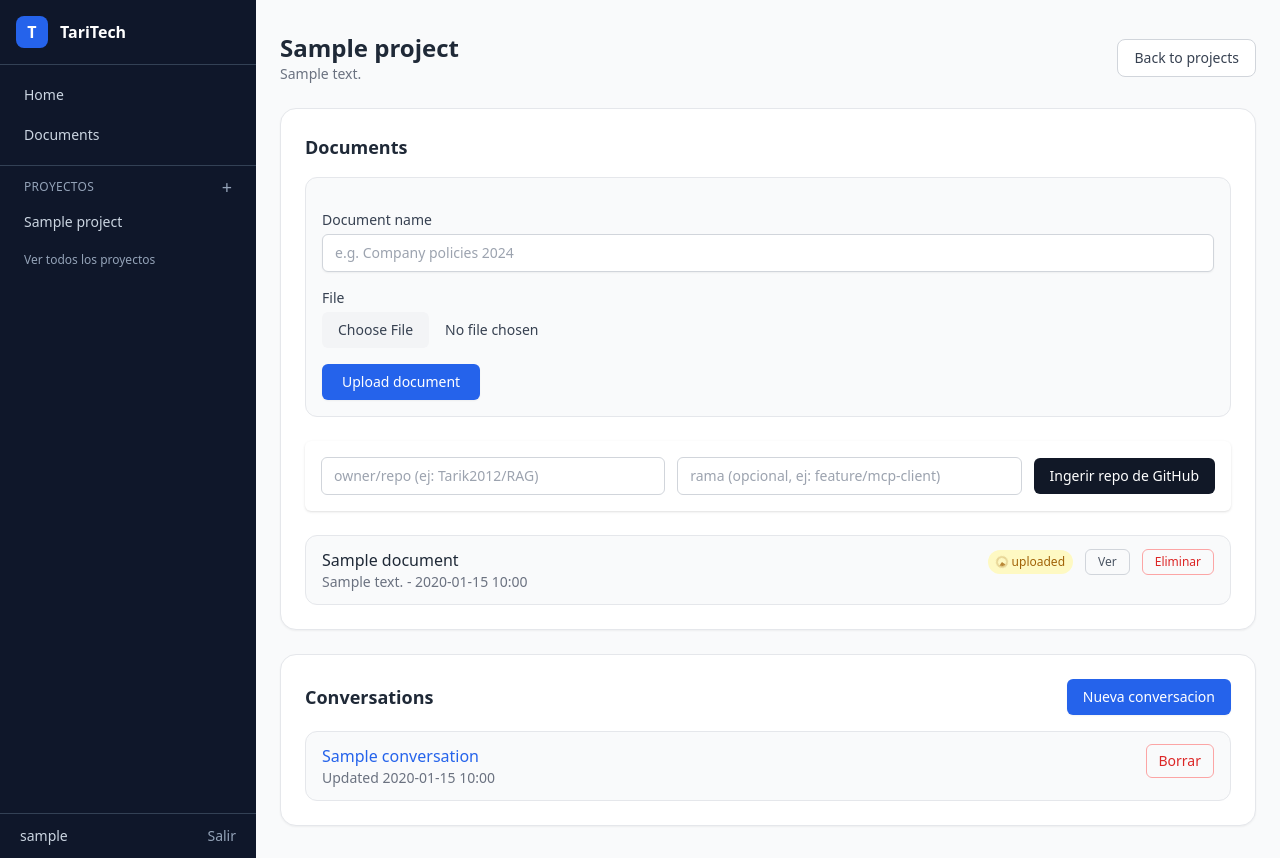
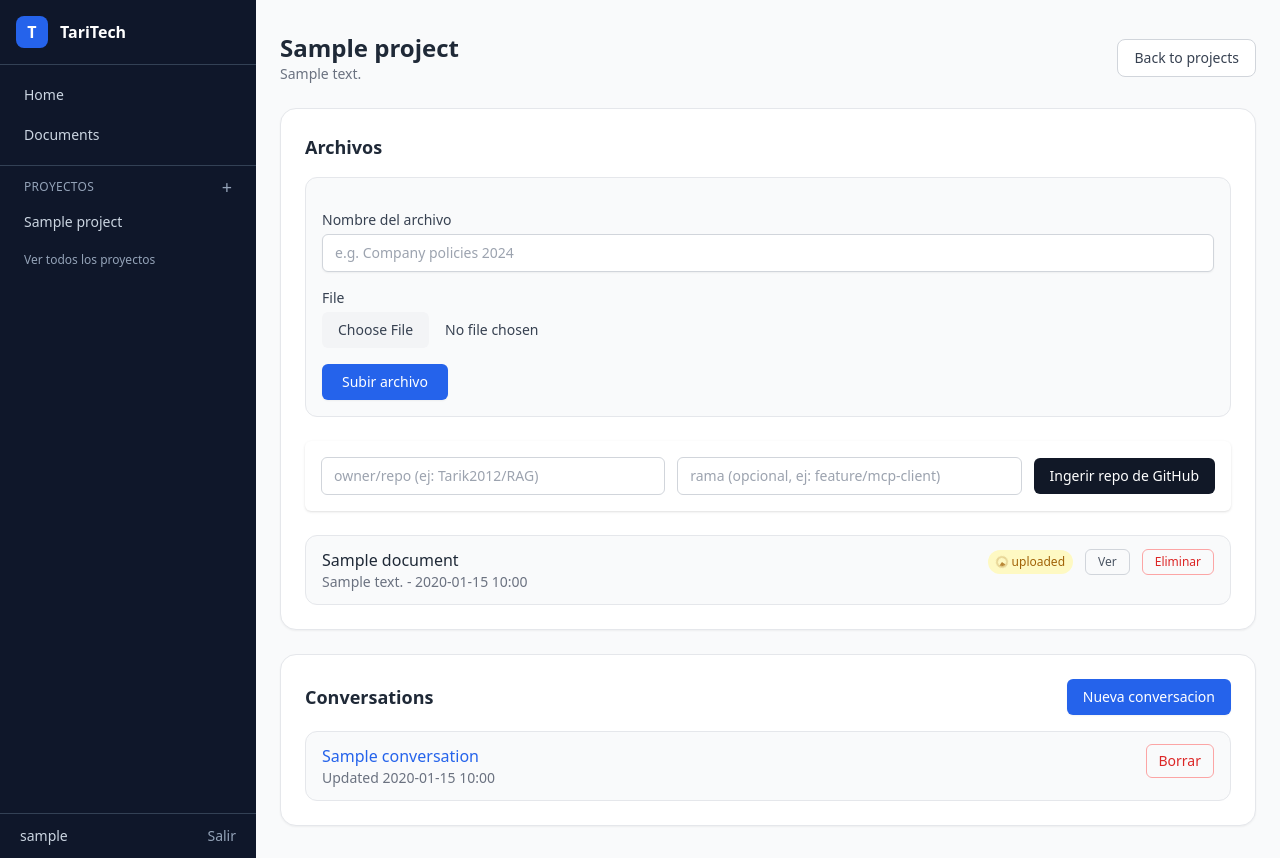
Before and after one commit to Tarik2012/RAG, a Django app: page /documents/projects/1/ in a window 1280 px wide. Run offline with Django 4.2, Linux system fonts and the light colour scheme; a user stored in the database is signed in; tables that the repository leaves empty hold one stand-in row (values such as "Sample post"); parts of the project's set-up code (start-up, migrations or seed data) failed here and were passed over; some libraries are stand-ins or nearby versions.

Commit message:
feat: especializar en agente de codigo - subida solo codigo/texto, prompt y UI reposicionados

```diff
--- a/documents/forms.py
+++ b/documents/forms.py
@@ -47,7 +47,7 @@ class DocumentUploadForm(forms.ModelForm):
                     "file:text-gray-700 "
                     "hover:file:bg-gray-200"
                 ),
-                "accept": ".pdf,.csv,.py,.js,.ts,.java,.cs,.cpp,.go,.rb,.php,.swift,.kt,.html,.htm,.css,.json,.xml,.yaml,.yml,.md,.txt,.rst",
+                "accept": ".csv,.py,.js,.ts,.java,.cs,.cpp,.go,.rb,.php,.swift,.kt,.html,.htm,.css,.json,.xml,.yaml,.yml,.md,.txt,.rst",
             }),
         }
 
@@ -66,11 +66,6 @@ class DocumentUploadForm(forms.ModelForm):
         kind = filetype.guess(head)
         ext = Path(uploaded.name or "").suffix.lower()
 
-        if ext == ".pdf":
-            if kind is None or kind.mime != "application/pdf":
-                raise forms.ValidationError("El archivo no es un PDF válido.")
-            return uploaded
-
         if ext in TEXT_EXTENSIONS:
             if kind is not None:
                 raise forms.ValidationError(
--- a/documents/templates/documents/ask.html
+++ b/documents/templates/documents/ask.html
@@ -48,7 +48,7 @@
           required
           class="flex-1 resize-none bg-transparent px-1 py-1.5 text-sm focus:outline-none leading-relaxed"
           style="max-height: 200px; overflow-y: auto;"
-          placeholder="Pregunta sobre tus documentos..."
+          placeholder="Pregunta sobre el código o el repositorio..."
         ></textarea>
         <button type="submit" name="action" value="clear" formnovalidate
           class="rounded-lg px-3 py-2 text-xs font-medium text-gray-500 hover:bg-gray-200 transition flex-shrink-0">Nueva</button>
--- a/documents/templates/documents/document_list.html
+++ b/documents/templates/documents/document_list.html
@@ -2,12 +2,12 @@
 
 {% block container_class %}w-full{% endblock %}
 
-{% block title %}Documents | TariTech{% endblock %}
+{% block title %}Archivos | TariTech{% endblock %}
 
 {% block content %}
 <div class="flex justify-between items-center mb-6">
   <div>
-    <h2 class="text-2xl font-semibold text-gray-800">Documents</h2>
+    <h2 class="text-2xl font-semibold text-gray-800">Archivos</h2>
     <p class="text-sm text-gray-500">
       Manage and organize your uploaded files
     </p>
@@ -139,7 +139,7 @@
         <tr>
           <td colspan="6" class="px-6 py-12 text-center">
             <p class="text-gray-500 text-sm mb-3">
-              No documents uploaded yet
+              No hay archivos subidos todavía
             </p>
             <a
               href="{% url 'documents:upload' %}"
--- a/documents/templates/documents/project_detail.html
+++ b/documents/templates/documents/project_detail.html
@@ -19,7 +19,7 @@
 
   <div class="bg-white border border-gray-200 rounded-2xl shadow-sm">
     <div class="p-6">
-      <h3 class="text-lg font-semibold text-gray-800 mb-4">Documents</h3>
+      <h3 class="text-lg font-semibold text-gray-800 mb-4">Archivos</h3>
       <form
         method="post"
         action="{% url 'documents:upload' %}"
@@ -33,7 +33,7 @@
             for="{{ form.original_name.id_for_label }}"
             class="block text-sm font-medium text-gray-700"
           >
-            Document name
+            Nombre del archivo
           </label>
           <div class="mt-1">
             {{ form.original_name }}
@@ -54,7 +54,7 @@
           type="submit"
           class="inline-flex items-center rounded-md bg-accent px-5 py-2 text-sm font-medium text-white hover:bg-blue-500 transition shadow-sm"
         >
-          Upload document
+          Subir archivo
         </button>
       </form>
 
@@ -214,7 +214,7 @@
                   {% endif %}
                 {% endif %}
                 <form method="post" action="{% url 'documents:delete' document.pk %}"
-                      onsubmit="return confirm('Borrar este documento?')">
+                      onsubmit="return confirm('Borrar este archivo?')">
                   {% csrf_token %}
                   <button type="submit"
                     class="rounded-md border border-red-300 px-3 py-1 text-xs font-medium text-red-600 transition hover:bg-red-50">
@@ -226,7 +226,7 @@
           </div>
         {% empty %}
           {% if not repo_groups %}
-          <p class="text-sm text-gray-500">No documents in this project.</p>
+          <p class="text-sm text-gray-500">No hay archivos en este proyecto.</p>
           {% endif %}
         {% endfor %}
       </div>
--- a/documents/views.py
+++ b/documents/views.py
@@ -97,10 +97,12 @@ def _build_agent_messages(*, user, question: str, history: list | None = None, p
         docs_qs = docs_qs.filter(project=project)
     nombres = list(docs_qs.values_list("original_name", flat=True))
     base_role = (
-        "You are TariTech, an assistant that helps users understand codebases and documents. "
-        "You answer questions about the user's uploaded files and connected repositories by "
-        "reasoning step by step: decide what information you need, use a tool to get it, observe "
-        "the result, and repeat until you can answer.\n\n"
+        "You are TariTech, a code analysis assistant that helps developers understand "
+        "codebases and repositories. You answer questions about the user's source files and "
+        "connected GitHub repositories — explaining how code works, locating functions and "
+        "classes, reviewing code quality, spotting bugs and security risks, and proposing "
+        "refactors. You reason step by step: decide what you need, use a tool to get it, "
+        "observe the result, and repeat until you can answer.\n\n"
         "TOOLS:\n"
         "- list_repository_files: list available files. Use it first when you are unsure which files exist.\n"
         "- search_uploaded_files: find relevant passages across files (returns source file names).\n"
```
Also changed, not shown: documents/tests/test_document_upload.py (+8 -8 lines), documents/tests/test_forms.py (+2 -2 lines).
